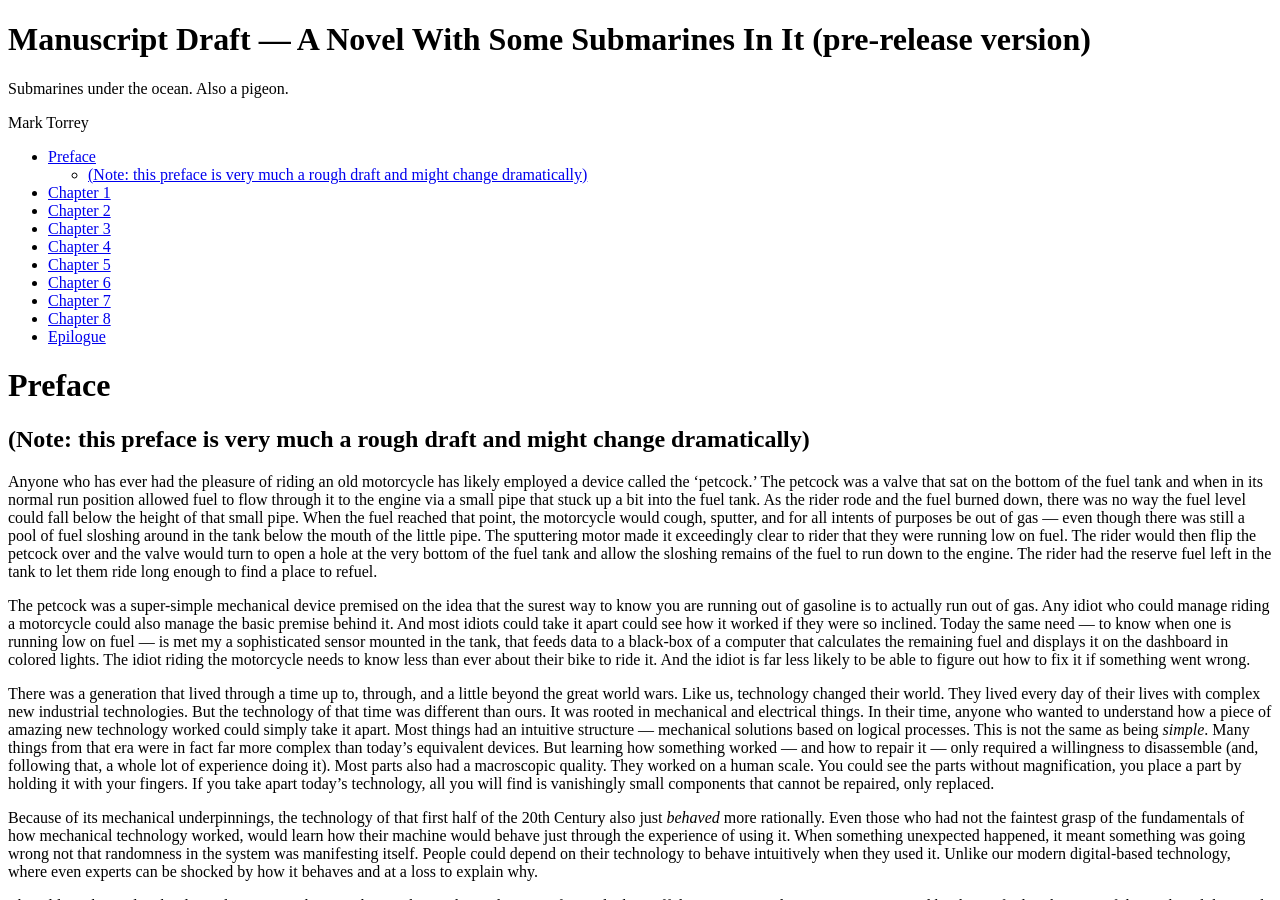
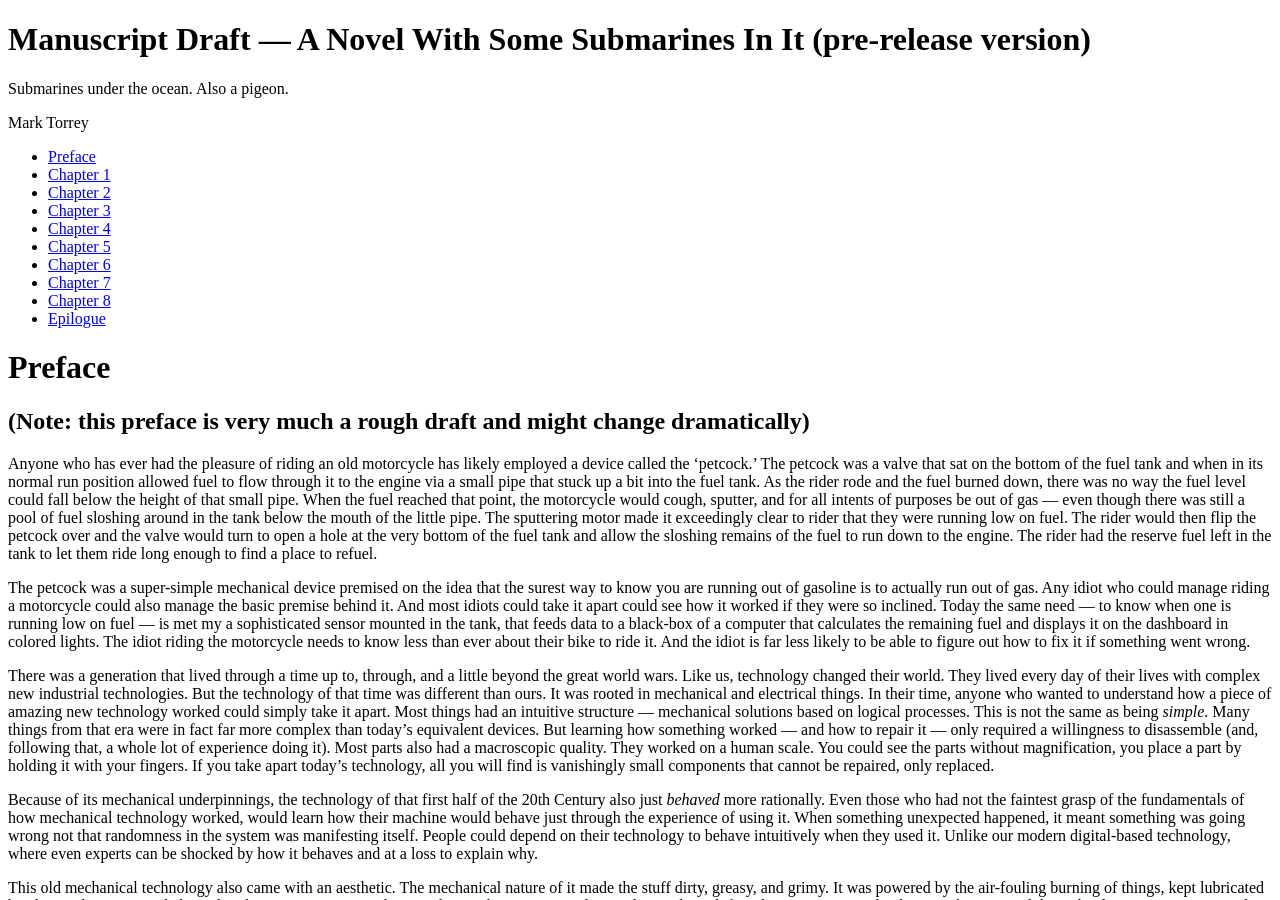
Before and after one commit to grannycart/by-sound-alone, a Jekyll site: the page content/Subworldbook1.html, which Jekyll copies as it is, in a window 1280 px wide and 900 px high. Built offline with Jekyll 4.4.1, drawn with Linux system fonts in a browser that asks for light colours.

Commit message:
minor update to html version

```diff
--- a/content/Subworldbook1.html
+++ b/content/Subworldbook1.html
@@ -21,9 +21,7 @@
 </header>
 <nav id="TOC">
 <ul>
-<li><a href="#preface">Preface</a><ul>
-<li><a href="#note-this-preface-is-very-much-a-rough-draft-and-might-change-dramatically">(Note: this preface is very much a rough draft and might change dramatically)</a></li>
-</ul></li>
+<li><a href="#preface">Preface</a></li>
 <li><a href="#chapter-1">Chapter 1</a></li>
 <li><a href="#chapter-2">Chapter 2</a></li>
 <li><a href="#chapter-3">Chapter 3</a></li>
```
